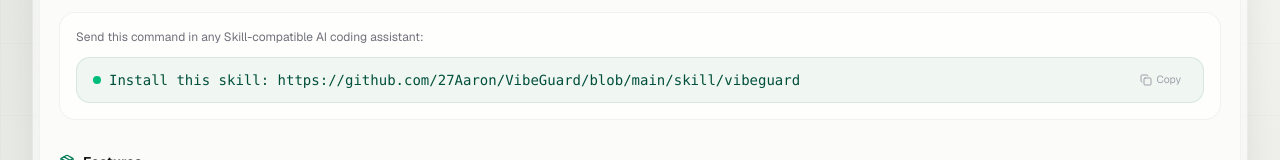
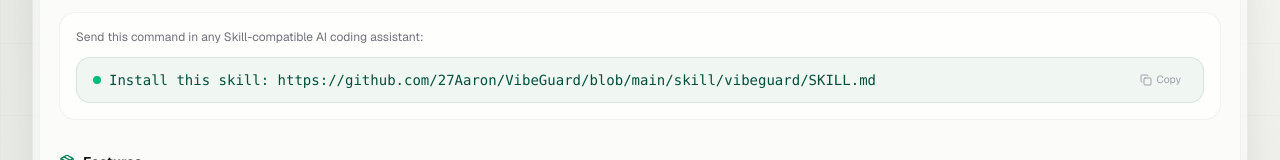
Before and after one commit to 27Aaron/VibeGuard, a Next.js app in the folder apps/web/: page /en/skill in a window 1280 px wide. Shown: the part 317-477 px from the top of the page. Built offline with nearby package versions, Linux system fonts and the light colour scheme; no server answers.

Commit message:
fix(web): 更新 Skill 安装链接

```diff
--- a/apps/web/app/[lang]/skill/page.tsx
+++ b/apps/web/app/[lang]/skill/page.tsx
@@ -46,8 +46,8 @@
 
 function getInstallCommand(lang: "zh" | "en") {
   return lang === "zh"
-    ? "帮我安装这个 skill：https://github.com/27Aaron/VibeGuard/blob/main/skill/vibeguard"
-    : "Install this skill: https://github.com/27Aaron/VibeGuard/blob/main/skill/vibeguard";
+    ? "帮我安装这个 skill：https://github.com/27Aaron/VibeGuard/blob/main/skill/vibeguard/SKILL.md"
+    : "Install this skill: https://github.com/27Aaron/VibeGuard/blob/main/skill/vibeguard/SKILL.md";
 }
 
 const features = [
```
Also changed, not shown: 1 other file (tests, documents, lock files or other folders).
